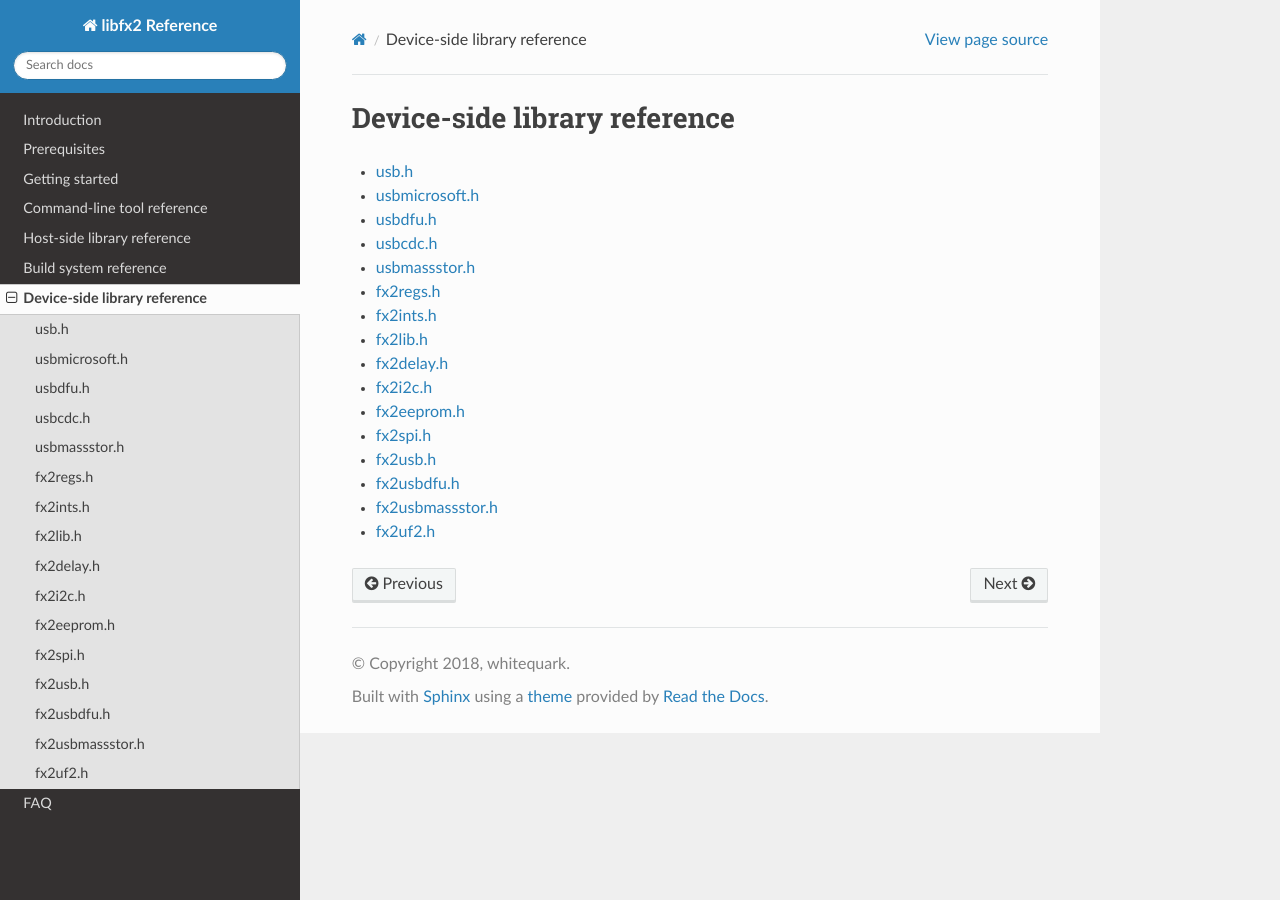
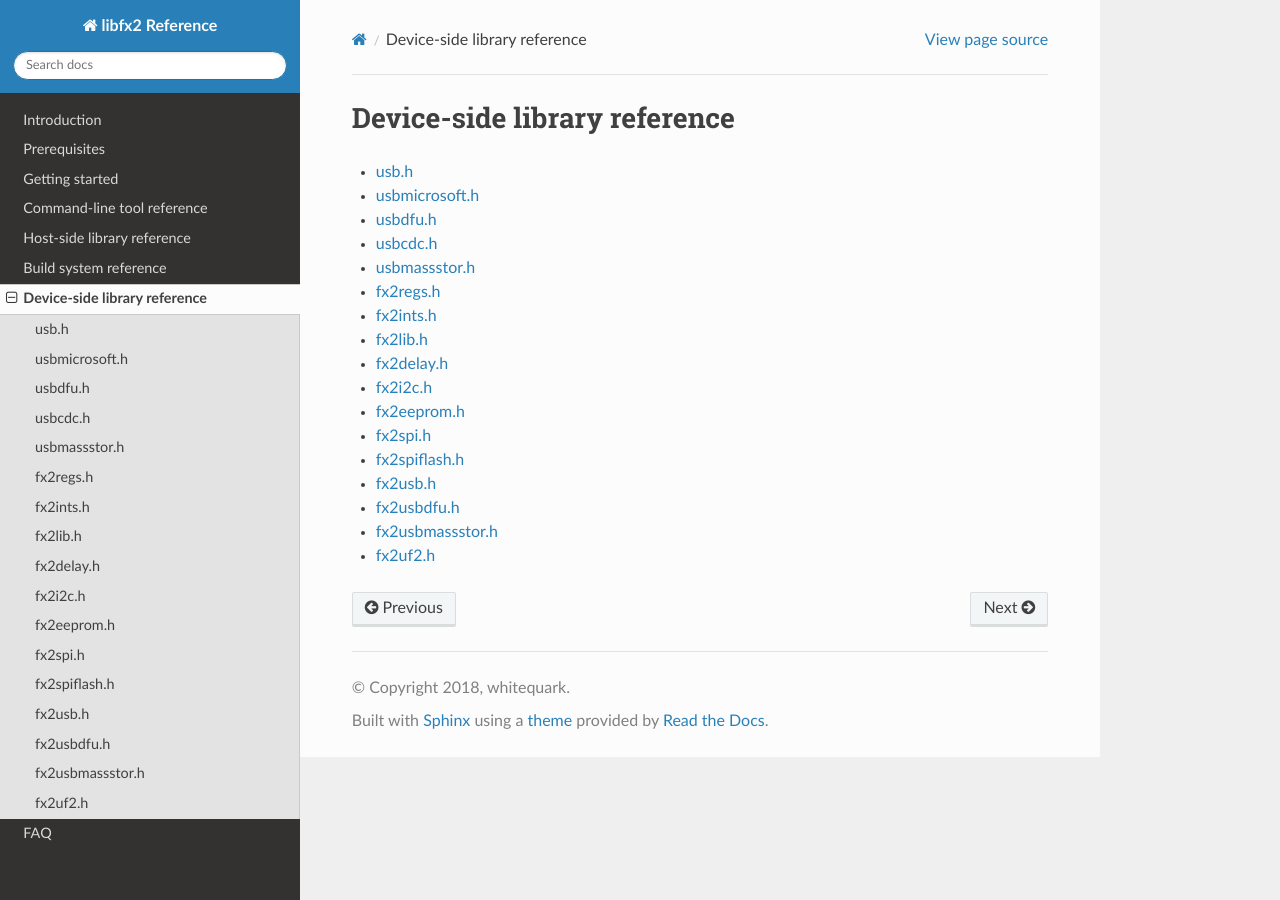
Before and after one commit to whitequark/libfx2, a Sphinx documentation site: the page built from docs/device_library.rst, in a window 1280 px wide. Built offline with Sphinx 7.4.7 and the Read the Docs theme 2.0.0, drawn with Linux system fonts in a browser that asks for light colours.

Commit message:
Implement SPI flash routines as a library.

```diff
--- a/docs/conf.py
+++ b/docs/conf.py
@@ -23,7 +23,7 @@ breathe_projects_source = {
         '../firmware/library/include', [
             'usb.h', 'usbmicrosoft.h', 'usbdfu.h', 'usbcdc.h', 'usbmassstor.h',
             'fx2regs.h', 'fx2ints.h', 'fx2lib.h',
-            'fx2delay.h', 'fx2i2c.h', 'fx2eeprom.h', 'fx2spi.h',
+            'fx2delay.h', 'fx2i2c.h', 'fx2eeprom.h', 'fx2spi.h', 'fx2spiflash.h',
             'fx2usb.h', 'fx2usbdfu.h', 'fx2usbmassstor.h', 'fx2uf2.h',
         ]
     )
--- a/docs/device_library.rst
+++ b/docs/device_library.rst
@@ -16,6 +16,7 @@ Device-side library reference
    fx2i2c_h
    fx2eeprom_h
    fx2spi_h
+   fx2spiflash_h
    fx2usb_h
    fx2usbdfu_h
    fx2usbmassstor_h
```
Also changed, not shown: docs/fx2spiflash_h.rst (added, +9 -0 lines), 2 other files.
